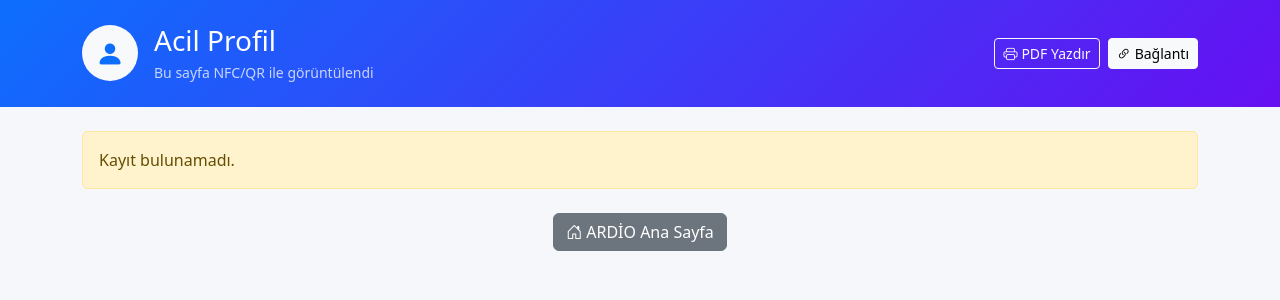
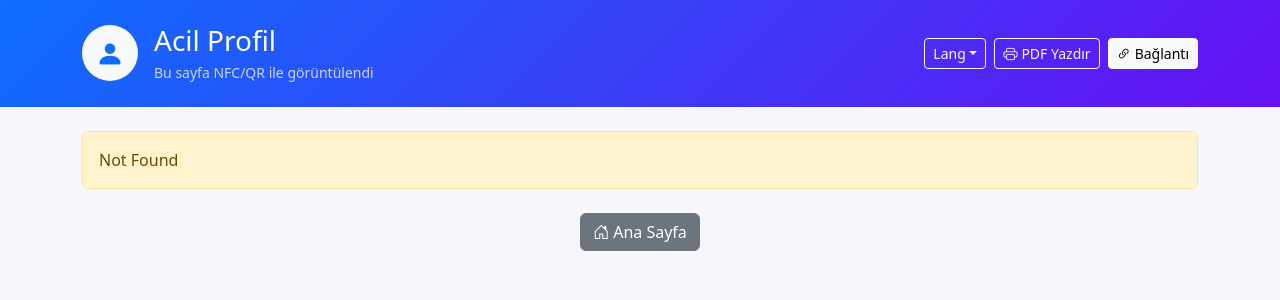
Before and after one commit to mehmetdonmezz/test, a PHP site: the page made by p.php in a window 1280 px wide. Shown: the top 300 px of the page. Run offline with PHP 8.4, Linux system fonts and the light colour scheme; the visitor is signed in with stand-in values (Sample User, id 1); data that the repository does not hold is empty.

Commit message:
Add multilingual support with language switching and translations
Co-authored-by: ademdonmez9 <ademdonmez9@gmail.com>

```diff
--- a/p.php
+++ b/p.php
@@ -1,5 +1,7 @@
 <?php
 require_once __DIR__ . '/config.php';
+require_once __DIR__ . '/lang.php';
+setLangFromRequest();
 
 // Beklenen parametreler: uid ve code (HMAC)
 $uid = isset($_GET['uid']) ? (int)$_GET['uid'] : 0;
@@ -7,7 +9,7 @@ $code = $_GET['code'] ?? '';
 
 if ($uid <= 0 || !$code || !verifyPublicCode($uid, $code)) {
     http_response_code(400);
-    echo 'Geçersiz bağlantı.';
+    echo 'Invalid link';
     exit;
 }
 
@@ -72,11 +74,11 @@ $publicUrl = sprintf('%s://%s%s/p.php?uid=%d&code=%s',
 $qrApi = 'https://api.qrserver.com/v1/create-qr-code/?size=180x180&data=' . urlencode($publicUrl);
 ?>
 <!DOCTYPE html>
-<html lang="tr">
+<html lang="<?= htmlspecialchars(getLang()) ?>">
 <head>
   <meta charset="UTF-8" />
   <meta name="viewport" content="width=device-width, initial-scale=1.0"/>
-  <title>Acil Profil - ARDİO</title>
+  <title><?= t('emergency_profile') ?> - ARDİO</title>
   <link href="https://cdn.jsdelivr.net/npm/bootstrap@5.3.2/dist/css/bootstrap.min.css" rel="stylesheet" />
   <link href="https://cdn.jsdelivr.net/npm/bootstrap-icons@1.11.3/font/bootstrap-icons.css" rel="stylesheet" />
   <style>
@@ -96,13 +98,20 @@ $qrApi = 'https://api.qrserver.com/v1/create-qr-code/?size=180x180&data=' . urle
             <i class="bi bi-person-fill" style="font-size:28px;"></i>
           </div>
           <div>
-            <h1 class="h3 mb-1">Acil Profil</h1>
-            <div class="small opacity-75">Bu sayfa NFC/QR ile görüntülendi</div>
+            <h1 class="h3 mb-1"><?= t('emergency_profile') ?></h1>
+            <div class="small opacity-75"><?= t('viewed_via_qr') ?></div>
           </div>
         </div>
         <div class="d-flex align-items-center gap-2">
-          <a class="btn btn-outline-light btn-sm" target="_blank" href="p_print.php?uid=<?= $uid ?>&code=<?= urlencode($code) ?>"><i class="bi bi-printer me-1"></i>PDF Yazdır</a>
-          <a class="btn btn-light btn-sm" href="<?= htmlspecialchars($publicUrl) ?>" target="_blank"><i class="bi bi-link-45deg me-1"></i>Bağlantı</a>
+          <div class="dropdown">
+            <a class="btn btn-outline-light btn-sm dropdown-toggle" data-bs-toggle="dropdown" href="#">Lang</a>
+            <ul class="dropdown-menu dropdown-menu-end">
+              <li><a class="dropdown-item" href="?uid=<?= $uid ?>&code=<?= urlencode($code) ?>&lang=tr">Türkçe</a></li>
+              <li><a class="dropdown-item" href="?uid=<?= $uid ?>&code=<?= urlencode($code) ?>&lang=en">English</a></li>
+            </ul>
+          </div>
+          <a class="btn btn-outline-light btn-sm" target="_blank" href="p_print.php?uid=<?= $uid ?>&code=<?= urlencode($code) ?>"><i class="bi bi-printer me-1"></i><?= t('print_pdf') ?></a>
+          <a class="btn btn-light btn-sm" href="<?= htmlspecialchars($publicUrl) ?>" target="_blank"><i class="bi bi-link-45deg me-1"></i><?= t('open_link') ?></a>
         </div>
       </div>
     </div>
@@ -110,7 +119,7 @@ $qrApi = 'https://api.qrserver.com/v1/create-qr-code/?size=180x180&data=' . urle
 
   <main class="container py-4">
     <?php if (!$patient): ?>
-      <div class="alert alert-warning">Kayıt bulunamadı.</div>
+      <div class="alert alert-warning">Not Found</div>
     <?php else: ?>
       <div class="row g-4">
         <div class="col-lg-8">
@@ -126,7 +135,7 @@ $qrApi = 'https://api.qrserver.com/v1/create-qr-code/?size=180x180&data=' . urle
                 </div>
                 <div class="text-center">
                   <img src="<?= $qrApi ?>" alt="QR" class="rounded border bg-white p-1" />
-                  <div class="small text-muted mt-1">QR ile doğrulandı</div>
+                  <div class="small text-muted mt-1">QR</div>
                 </div>
               </div>
             </div>
@@ -134,16 +143,16 @@ $qrApi = 'https://api.qrserver.com/v1/create-qr-code/?size=180x180&data=' . urle
 
           <div class="card section-card mb-3">
             <div class="card-body">
-              <div class="d-flex align-items-center mb-2"><i class="bi bi-telephone-outbound me-2 text-danger"></i><h3 class="h6 m-0">Acil İletişim</h3></div>
+              <div class="d-flex align-items-center mb-2"><i class="bi bi-telephone-outbound me-2 text-danger"></i><h3 class="h6 m-0"><?= t('emergency_contact') ?></h3></div>
               <?php if ($meta['emergency_name'] || $meta['emergency_phone']): ?>
-                <p class="mb-1"><span class="label">Kişi:</span> <?= htmlspecialchars(trim($meta['emergency_name'])) ?></p>
+                <p class="mb-1"><span class="label"><?= t('person') ?>:</span> <?= htmlspecialchars(trim($meta['emergency_name'])) ?></p>
                 <?php if ($meta['emergency_phone']): ?>
-                  <p class="mb-2"><span class="label">Telefon:</span> <a class="text-decoration-none" href="tel:<?= htmlspecialchars($meta['emergency_phone']) ?>"><?= htmlspecialchars($meta['emergency_phone']) ?></a></p>
-                  <a href="tel:<?= htmlspecialchars($meta['emergency_phone']) ?>" class="btn btn-danger btn-sm"><i class="bi bi-telephone-fill me-1"></i>Hemen Ara</a>
+                  <p class="mb-2"><span class="label"><?= t('phone') ?>:</span> <a class="text-decoration-none" href="tel:<?= htmlspecialchars($meta['emergency_phone']) ?>"><?= htmlspecialchars($meta['emergency_phone']) ?></a></p>
+                  <a href="tel:<?= htmlspecialchars($meta['emergency_phone']) ?>" class="btn btn-danger btn-sm"><i class="bi bi-telephone-fill me-1"></i><?= t('call_now') ?></a>
                 <?php endif; ?>
               <?php else: ?>
-                <p class="mb-1">Kayıt sahibi: <strong><?= htmlspecialchars($patient['user_name']) ?></strong></p>
-                <p class="mb-0">E-posta: <a class="text-decoration-none" href="mailto:<?= htmlspecialchars($patient['user_email']) ?>"><?= htmlspecialchars($patient['user_email']) ?></a></p>
+                <p class="mb-1">Owner: <strong><?= htmlspecialchars($patient['user_name']) ?></strong></p>
+                <p class="mb-0">E‑mail: <a class="text-decoration-none" href="mailto:<?= htmlspecialchars($patient['user_email']) ?>"><?= htmlspecialchars($patient['user_email']) ?></a></p>
               <?php endif; ?>
             </div>
           </div>
@@ -151,9 +160,9 @@ $qrApi = 'https://api.qrserver.com/v1/create-qr-code/?size=180x180&data=' . urle
           <?php if ($meta['address']): ?>
           <div class="card section-card mb-3">
             <div class="card-body">
-              <div class="d-flex align-items-center mb-2"><i class="bi bi-geo-alt me-2 text-primary"></i><h3 class="h6 m-0">Adres</h3></div>
+              <div class="d-flex align-items-center mb-2"><i class="bi bi-geo-alt me-2 text-primary"></i><h3 class="h6 m-0"><?= t('address') ?></h3></div>
               <p class="mb-2"><?= nl2br(htmlspecialchars($meta['address'])) ?></p>
-              <a class="btn btn-outline-primary btn-sm" target="_blank" href="https://www.google.com/maps/search/?api=1&query=<?= urlencode($meta['address']) ?>"><i class="bi bi-map me-1"></i>Haritada Aç</a>
+              <a class="btn btn-outline-primary btn-sm" target="_blank" href="https://www.google.com/maps/search/?api=1&query=<?= urlencode($meta['address']) ?>"><i class="bi bi-map me-1"></i><?= t('open_maps') ?></a>
             </div>
           </div>
           <?php endif; ?>
@@ -161,9 +170,9 @@ $qrApi = 'https://api.qrserver.com/v1/create-qr-code/?size=180x180&data=' . urle
           <?php if ($meta['doctor_name'] || $meta['doctor_phone']): ?>
           <div class="card section-card mb-3">
             <div class="card-body">
-              <div class="d-flex align-items-center mb-2"><i class="bi bi-hospital me-2 text-success"></i><h3 class="h6 m-0">Doktor Bilgisi</h3></div>
-              <p class="mb-1"><span class="label">Doktor:</span> <?= htmlspecialchars($meta['doctor_name']) ?></p>
-              <?php if ($meta['doctor_phone']): ?><p class="mb-0"><span class="label">Telefon:</span> <a class="text-decoration-none" href="tel:<?= htmlspecialchars($meta['doctor_phone']) ?>"><?= htmlspecialchars($meta['doctor_phone']) ?></a></p><?php endif; ?>
+              <div class="d-flex align-items-center mb-2"><i class="bi bi-hospital me-2 text-success"></i><h3 class="h6 m-0"><?= t('doctor_info') ?></h3></div>
+              <p class="mb-1"><span class="label"><?= t('doctor') ?>:</span> <?= htmlspecialchars($meta['doctor_name']) ?></p>
+              <?php if ($meta['doctor_phone']): ?><p class="mb-0"><span class="label"><?= t('phone') ?>:</span> <a class="text-decoration-none" href="tel:<?= htmlspecialchars($meta['doctor_phone']) ?>"><?= htmlspecialchars($meta['doctor_phone']) ?></a></p><?php endif; ?>
             </div>
           </div>
           <?php endif; ?>
@@ -171,7 +180,7 @@ $qrApi = 'https://api.qrserver.com/v1/create-qr-code/?size=180x180&data=' . urle
           <?php if (!empty($patient['hasta_ilac'])): ?>
           <div class="card section-card mb-3">
             <div class="card-body">
-              <div class="d-flex align-items-center mb-2"><i class="bi bi-capsule-pill me-2 text-warning"></i><h3 class="h6 m-0">İlaçlar</h3></div>
+              <div class="d-flex align-items-center mb-2"><i class="bi bi-capsule-pill me-2 text-warning"></i><h3 class="h6 m-0"><?= t('medications') ?></h3></div>
               <p class="mb-0"><?= nl2br(htmlspecialchars($patient['hasta_ilac'])) ?></p>
             </div>
           </div>
@@ -180,7 +189,7 @@ $qrApi = 'https://api.qrserver.com/v1/create-qr-code/?size=180x180&data=' . urle
           <?php if ($meta['allergies'] || $meta['conditions'] || $meta['extra']): ?>
           <div class="card section-card mb-3">
             <div class="card-body">
-              <div class="d-flex align-items-center mb-2"><i class="bi bi-info-circle me-2 text-secondary"></i><h3 class="h6 m-0">Diğer Bilgiler</h3></div>
+              <div class="d-flex align-items-center mb-2"><i class="bi bi-info-circle me-2 text-secondary"></i><h3 class="h6 m-0"><?= t('other_info') ?></h3></div>
               <?php if ($meta['allergies']): ?><p class="mb-1"><span class="label">Alerjiler:</span> <?= htmlspecialchars($meta['allergies']) ?></p><?php endif; ?>
               <?php if ($meta['conditions']): ?><p class="mb-1"><span class="label">Kronik Hastalıklar:</span> <?= htmlspecialchars($meta['conditions']) ?></p><?php endif; ?>
               <?php if ($meta['extra']): ?><p class="mb-0"><span class="label">Ek Notlar:</span><br/><?= nl2br(htmlspecialchars($meta['extra'])) ?></p><?php endif; ?>
@@ -194,8 +203,8 @@ $qrApi = 'https://api.qrserver.com/v1/create-qr-code/?size=180x180&data=' . urle
             <div class="card-body text-center">
               <div class="mb-2"><span class="badge rounded-pill badge-soft">ACİL</span></div>
               <div class="small text-muted mb-2">Bu kişi yardıma ihtiyaç duyuyor olabilir.</div>
-              <a href="#" class="btn btn-danger w-100 mb-2" onclick="window.print()"><i class="bi bi-printer me-1"></i>Yazdır</a>
-              <a href="<?= htmlspecialchars($publicUrl) ?>" target="_blank" class="btn btn-outline-secondary w-100"><i class="bi bi-link-45deg me-1"></i>Bağlantıyı Aç</a>
+              <a href="#" class="btn btn-danger w-100 mb-2" onclick="window.print()"><i class="bi bi-printer me-1"></i><?= t('print_pdf') ?></a>
+              <a href="<?= htmlspecialchars($publicUrl) ?>" target="_blank" class="btn btn-outline-secondary w-100"><i class="bi bi-link-45deg me-1"></i><?= t('open_link') ?></a>
             </div>
           </div>
         </div>
@@ -203,8 +212,10 @@ $qrApi = 'https://api.qrserver.com/v1/create-qr-code/?size=180x180&data=' . urle
     <?php endif; ?>
 
     <div class="text-center mt-4">
-      <a href="index.php" class="btn btn-secondary"><i class="bi bi-house-door me-1"></i>ARDİO Ana Sayfa</a>
+      <a href="index.php" class="btn btn-secondary"><i class="bi bi-house-door me-1"></i><?= t('home') ?></a>
     </div>
   </main>
+
+  <script src="https://cdn.jsdelivr.net/npm/bootstrap@5.3.2/dist/js/bootstrap.bundle.min.js"></script>
 </body>
 </html>
```
Also changed, not shown: index.php (+9 -0 lines).
